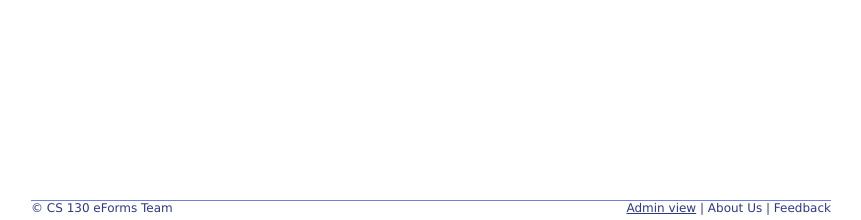
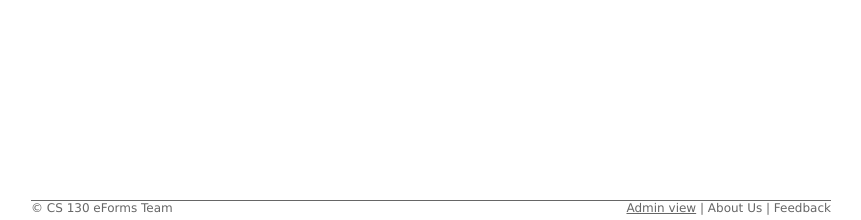
Before and after one commit to rgochee/eForms, a CodeIgniter app: page / in a window 1280 px wide. Shown: the part 580-800 px from the top of the page, without its empty margins (209-1070 px from the left). Run offline with CodeIgniter, Linux system fonts and the light colour scheme; data that the repository does not hold is empty.

Commit message:
Changed footer to match header

```diff
--- a/static/css/screen.css
+++ b/static/css/screen.css
@@ -44,9 +44,9 @@ textarea { width: 400px; height: 65px; }
 #content { min-height: 100%; margin-bottom: -25px; }
 #content_inner { width: 800px; padding: 25px; margin: 0 auto; }
 
-#footer { color: #2E3884; }
+#footer { color: #666666; } /* 2E3884*/
 #footer a { color: inherit; }
-#footer_inner { width: 800px; height: 19px; margin: 5px auto 0; border-top: 1px solid #717DD7; }
+#footer_inner { width: 800px; height: 19px; margin: 5px auto 0; border-top: 1px solid #666666; } /*717DD7*/
 
 /* END HEADER/FOOTER SECTION */
 
```
